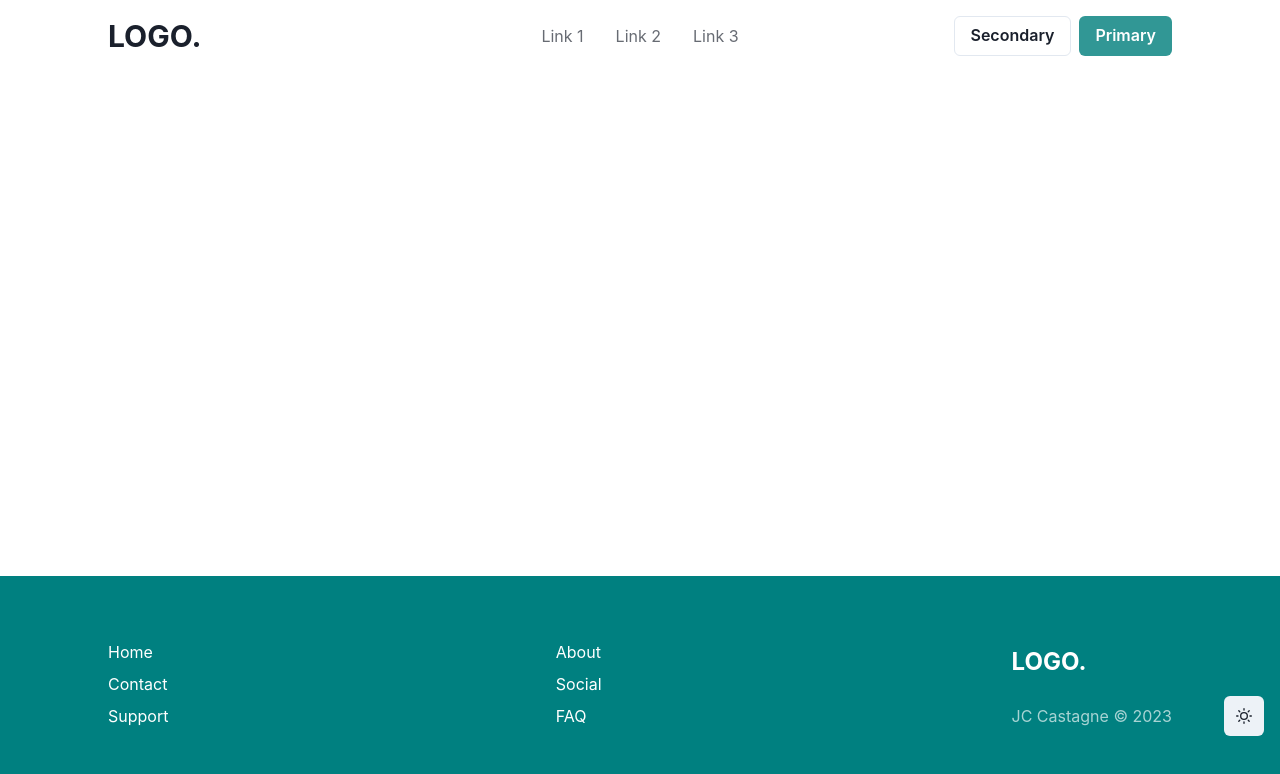
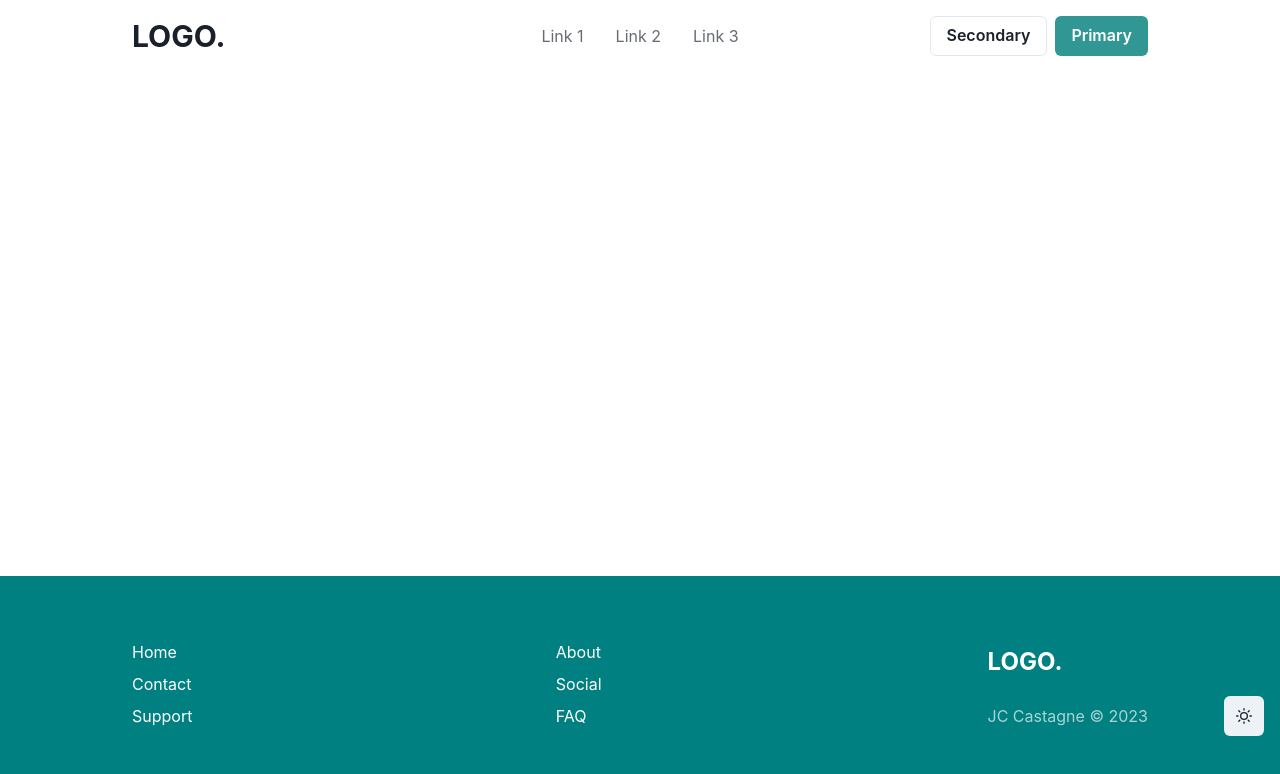
Before and after one commit to JCcastagne/next-js-chakra-ui-template, a Next.js app: page / in a window 1280 px wide. Shown: the top 774 px of the page. Built offline with nearby package versions, Linux system fonts and the light colour scheme.

Commit message:
Update color values to connect with dark mode toggles.

```diff
--- a/components/Footer/Footer.js
+++ b/components/Footer/Footer.js
@@ -1,16 +1,26 @@
 import links from './links'
 
-import { Box, Link, Heading, Text, VStack, HStack } from '@chakra-ui/react'
+import {
+  Box,
+  Link,
+  Heading,
+  Text,
+  VStack,
+  HStack,
+  useColorMode
+} from '@chakra-ui/react'
 
 export default function Footer () {
+  const { colorMode } = useColorMode()
   return (
     <HStack
       id='Navbar'
       justifyContent='center'
       alignItems='center'
       width='100vw'
-      backgroundColor='teal'
       height='100%'
+      backgroundColor={colorMode === 'dark' ? 'teal.800' : 'teal'}
+      color='white'
     >
       <HStack
         id='container'
@@ -18,9 +28,8 @@ export default function Footer () {
         alignItems='center'
         width='100%'
         maxWidth={1080}
-        paddingX={2}
+        paddingX={8}
         paddingY={16}
-        color='white'
         height='100%'
       >
         <Box display='grid' gridTemplateColumns='1fr 1fr' width='100%'>
--- a/components/Navbar/Navbar.js
+++ b/components/Navbar/Navbar.js
@@ -10,7 +10,7 @@ export default function Navbar () {
         alignItems='center'
         width='100%'
         maxWidth={1080}
-        paddingX={2}
+        paddingX={8}
         paddingY={4}
       >
         <Heading fontSize='3xl' justifyContent='flex-start'>
```
